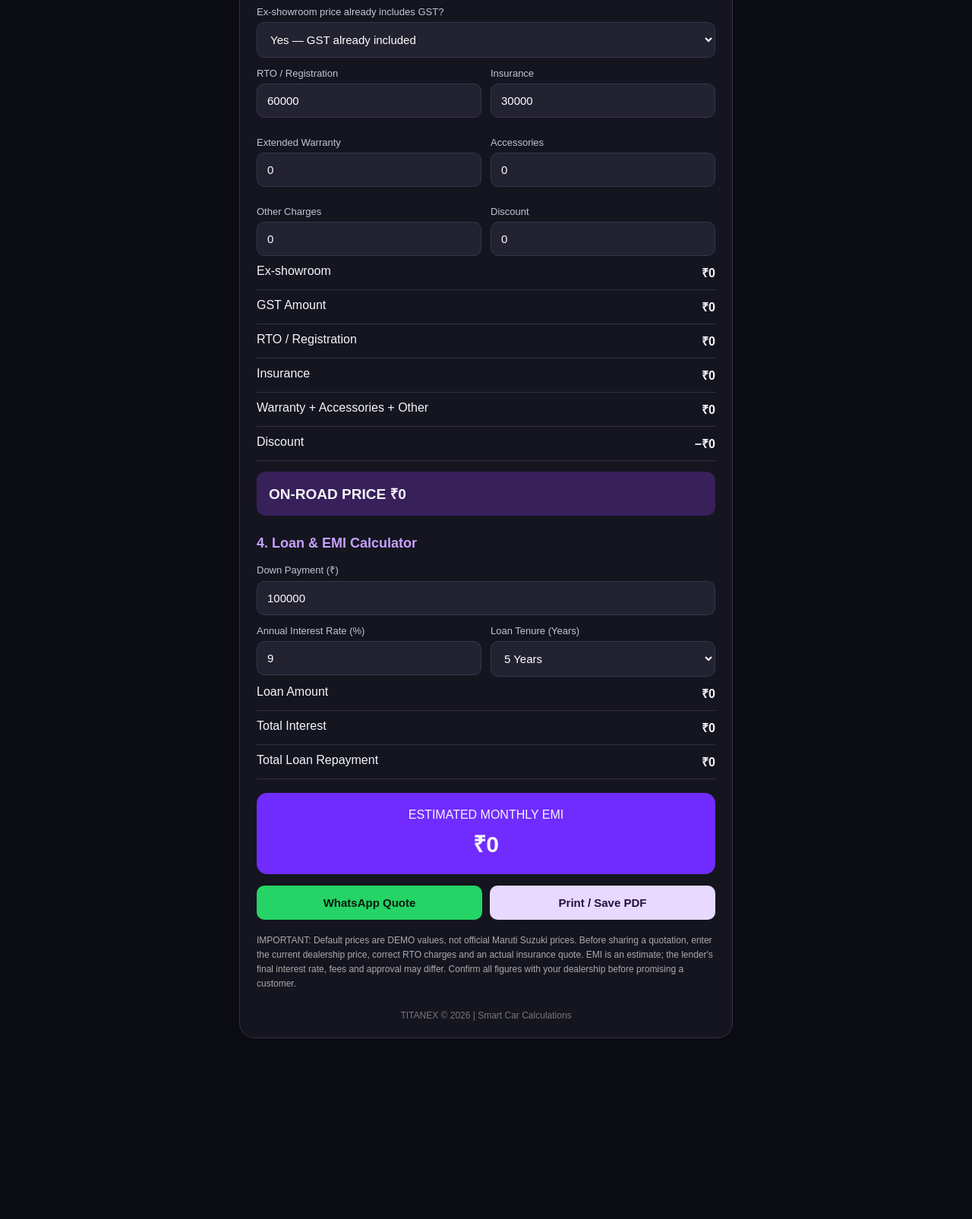
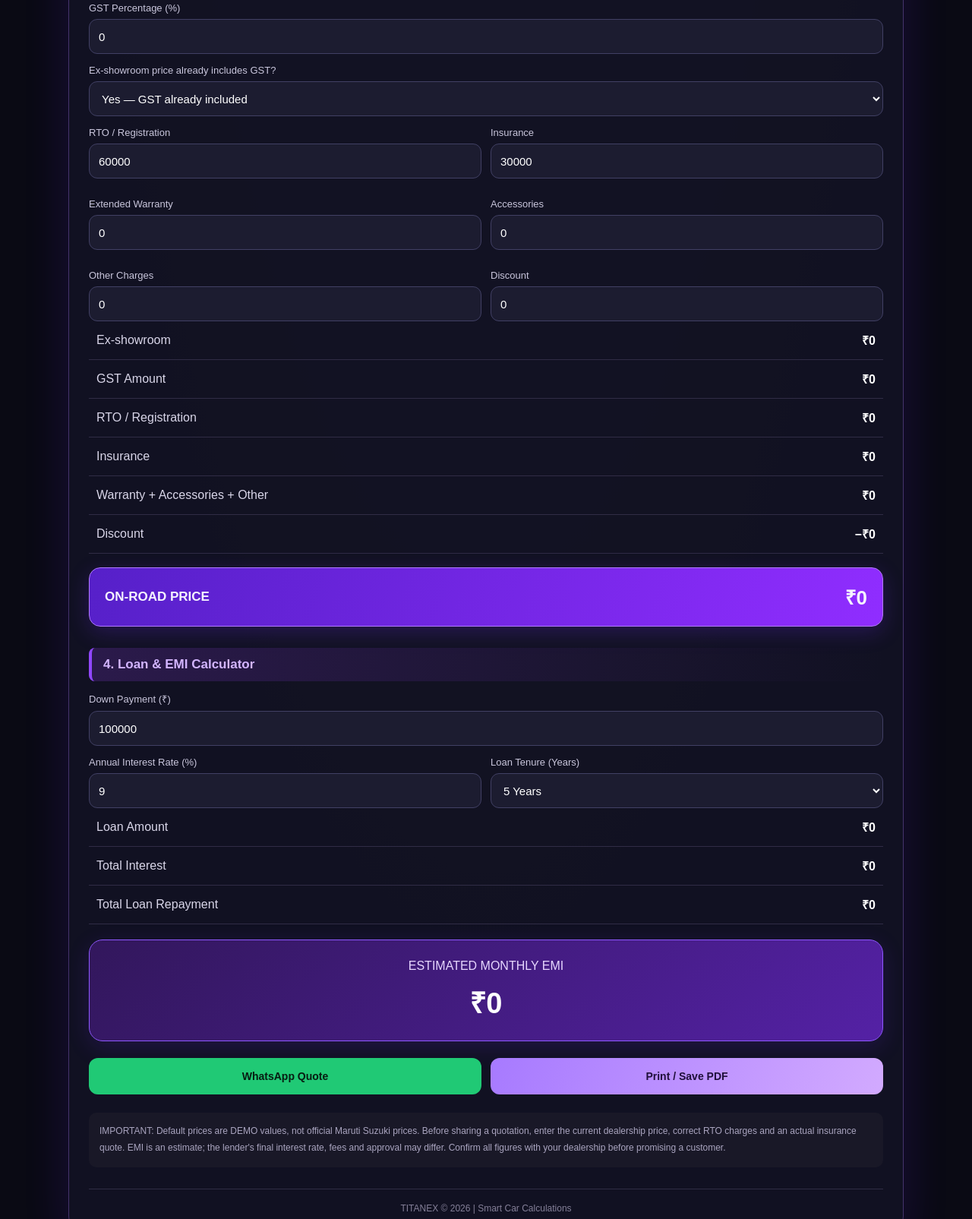
Before and after one commit to vshlvishal1424-sketch/TITANEX, a plain HTML site: page index.html in a window 1280 px wide. Shown: the part 785-2390 px from the top of the page at 76% size. Before the commit the page ends 2170 px from the top, so only its background shows below. Drawn offline with Linux system fonts and the light colour scheme.

Commit message:
Update index.html

```diff
--- a/index.html
+++ b/index.html
@@ -6,56 +6,275 @@
 <title>TITANEX | Car Price & EMI Calculator</title>
 
 <style>
-*{box-sizing:border-box}
-body{
-  margin:0;background:#0b0b12;color:#f5f5fa;
-  font-family:Arial,sans-serif;padding:18px
+* {
+  box-sizing: border-box;
 }
-.container{
-  max-width:650px;margin:auto;background:#151520;
-  border:1px solid #343044;border-radius:20px;
-  padding:22px
+
+body {
+  margin: 0;
+  padding: 20px;
+  min-height: 100vh;
+  font-family: Arial, sans-serif;
+  color: #f5f3ff;
+  background:
+    radial-gradient(ellipse at top, #202052 0%, #0a0a14 65%);
 }
-h1{text-align:center;color:#b88aff;letter-spacing:4px}
-.subtitle{text-align:center;color:#aaa;margin-bottom:25px}
-h2{font-size:18px;color:#c7a1ff;margin-top:26px}
-label{display:block;font-size:13px;color:#c5c5d3;margin:13px 0 6px}
-input,select{
-  width:100%;padding:13px;border-radius:10px;
-  border:1px solid #38364b;background:#222231;
-  color:white;font-size:15px
+
+.container {
+  max-width: 1100px;
+  margin: auto;
+  padding: 26px;
+  background: rgba(18, 18, 35, 0.96);
+  border: 1px solid #45336b;
+  border-radius: 24px;
+  box-shadow: 0 15px 60px rgba(105, 35, 255, 0.16);
 }
-.grid{display:grid;grid-template-columns:1fr 1fr;gap:12px}
-.result{
-  display:flex;justify-content:space-between;gap:12px;
-  padding:11px 0;border-bottom:1px solid #333142
+
+h1 {
+  margin: 5px 0;
+  text-align: center;
+  font-size: clamp(30px, 6vw, 46px);
+  letter-spacing: 5px;
+  color: #c49aff;
+  text-shadow: 0 0 25px rgba(155, 80, 255, 0.4);
 }
-.total{
-  background:#38205b;padding:16px;border-radius:12px;
-  margin-top:14px;font-size:19px;font-weight:bold
+
+.subtitle {
+  margin: 8px 0 30px;
+  text-align: center;
+  color: #a9a5c0;
+  font-size: 13px;
+  letter-spacing: 3px;
 }
-.emi{
-  background:#702cff;padding:20px;border-radius:14px;
-  text-align:center;margin-top:18px
+
+h2 {
+  margin-top: 28px;
+  padding: 12px 15px;
+  color: #d3b5ff;
+  font-size: 17px;
+  background: linear-gradient(90deg, #2b1a4b, transparent);
+  border-left: 4px solid #9147ff;
+  border-radius: 8px;
 }
-.emi strong{font-size:30px;display:block;margin-top:8px}
-button{
-  border:0;border-radius:10px;padding:14px;
-  font-size:15px;font-weight:bold;cursor:pointer
+
+label {
+  display: block;
+  margin: 14px 0 7px;
+  color: #c9c6dc;
+  font-size: 13px;
 }
-.buttons{display:grid;grid-template-columns:1fr 1fr;gap:10px;margin-top:15px}
-.whatsapp{background:#25d366;color:#071c0d}
-.print{background:#e7d9ff;color:#24113d}
-.note{font-size:12px;color:#aaa;line-height:1.6;margin-top:18px}
-footer{text-align:center;color:#777;margin-top:25px;font-size:12px}
-@media(max-width:400px){.grid{grid-template-columns:1fr}}
-@media print{
-  body{background:white;color:black;padding:0}
-  .container{background:white;color:black;border:0}
-  input,select{background:white;color:black;border:1px solid #aaa}
-  button,.note{display:none}
-  h1,h2,.subtitle{color:black}
+
+input,
+select {
+  width: 100%;
+  min-height: 46px;
+  padding: 12px;
+  color: #fff;
+  font-size: 15px;
+  background: #1c1c30;
+  border: 1px solid #414064;
+  border-radius: 11px;
+  outline: none;
 }
+
+input:focus,
+select:focus {
+  border-color: #a66bff;
+  box-shadow: 0 0 0 3px rgba(145, 71, 255, 0.15);
+}
+
+.grid {
+  display: grid;
+  grid-template-columns: repeat(2, minmax(0, 1fr));
+  gap: 12px;
+}
+
+.result {
+  display: flex;
+  justify-content: space-between;
+  align-items: center;
+  gap: 12px;
+  padding: 14px 10px;
+  color: #d9d6e9;
+  border-bottom: 1px solid #302c45;
+}
+
+.result b {
+  color: #fff;
+  text-align: right;
+}
+
+.total {
+  display: flex;
+  justify-content: space-between;
+  align-items: center;
+  gap: 10px;
+  margin-top: 18px;
+  padding: 20px;
+  background: linear-gradient(110deg, #5620c9, #902dff);
+  border: 1px solid #b17aff;
+  border-radius: 15px;
+  box-shadow: 0 8px 28px rgba(115, 45, 255, 0.22);
+  font-size: 17px;
+  font-weight: bold;
+}
+
+#onroad {
+  text-align: right;
+  font-size: clamp(18px, 4vw, 26px);
+}
+
+.emi {
+  margin-top: 20px;
+  padding: 25px 15px;
+  background: linear-gradient(135deg, #32175c, #5421a5);
+  border: 1px solid #8f58ff;
+  border-radius: 18px;
+  text-align: center;
+  color: #e7d7ff;
+  box-shadow: 0 8px 30px rgba(112, 44, 255, 0.16);
+}
+
+.emi strong {
+  display: block;
+  margin-top: 12px;
+  color: #fff;
+  font-size: clamp(28px, 6vw, 38px);
+}
+
+.buttons {
+  display: grid;
+  grid-template-columns: repeat(2, minmax(0, 1fr));
+  gap: 12px;
+  margin-top: 22px;
+}
+
+button {
+  min-height: 48px;
+  padding: 13px;
+  border: none;
+  border-radius: 12px;
+  font-size: 14px;
+  font-weight: bold;
+  cursor: pointer;
+  transition: transform 0.2s, filter 0.2s;
+}
+
+button:active {
+  transform: scale(0.97);
+}
+
+button:hover {
+  filter: brightness(1.12);
+}
+
+.whatsapp {
+  background: #20c975;
+  color: #071d12;
+}
+
+.print {
+  background: linear-gradient(110deg, #a77aff, #d2aaff);
+  color: #20103b;
+}
+
+.note {
+  margin-top: 24px;
+  padding: 14px;
+  color: #aaa5c0;
+  background: #191827;
+  border-radius: 10px;
+  font-size: 12px;
+  line-height: 1.8;
+}
+
+footer {
+  margin-top: 28px;
+  padding-top: 18px;
+  text-align: center;
+  color: #858099;
+  border-top: 1px solid #302c45;
+  font-size: 12px;
+}
+
+@media (max-width: 600px) {
+  body {
+    padding: 10px;
+  }
+
+  .container {
+    padding: 16px;
+    border-radius: 18px;
+  }
+
+  .grid {
+    grid-template-columns: 1fr;
+    gap: 4px;
+  }
+
+  h2 {
+    font-size: 16px;
+  }
+
+  .total {
+    padding: 15px 12px;
+    font-size: 14px;
+  }
+
+  .result {
+    font-size: 13px;
+  }
+
+  .buttons {
+    grid-template-columns: 1fr;
+  }
+}
+
+@media print {
+  body {
+    padding: 0;
+    color: #111;
+    background: white;
+  }
+
+  .container {
+    max-width: none;
+    padding: 10px;
+    color: #111;
+    background: white;
+    border: none;
+    box-shadow: none;
+  }
+
+  h1,
+  h2,
+  .subtitle,
+  .result,
+  .result b,
+  .emi,
+  .emi strong,
+  .note,
+  footer {
+    color: #111;
+    text-shadow: none;
+  }
+
+  input,
+  select {
+    color: #111;
+    background: white;
+    border: 1px solid #ccc;
+  }
+
+  .buttons {
+    display: none;
+  }
+
+  .note {
+    background: white;
+  }
+}
+
 </style>
 </head>
 
```
